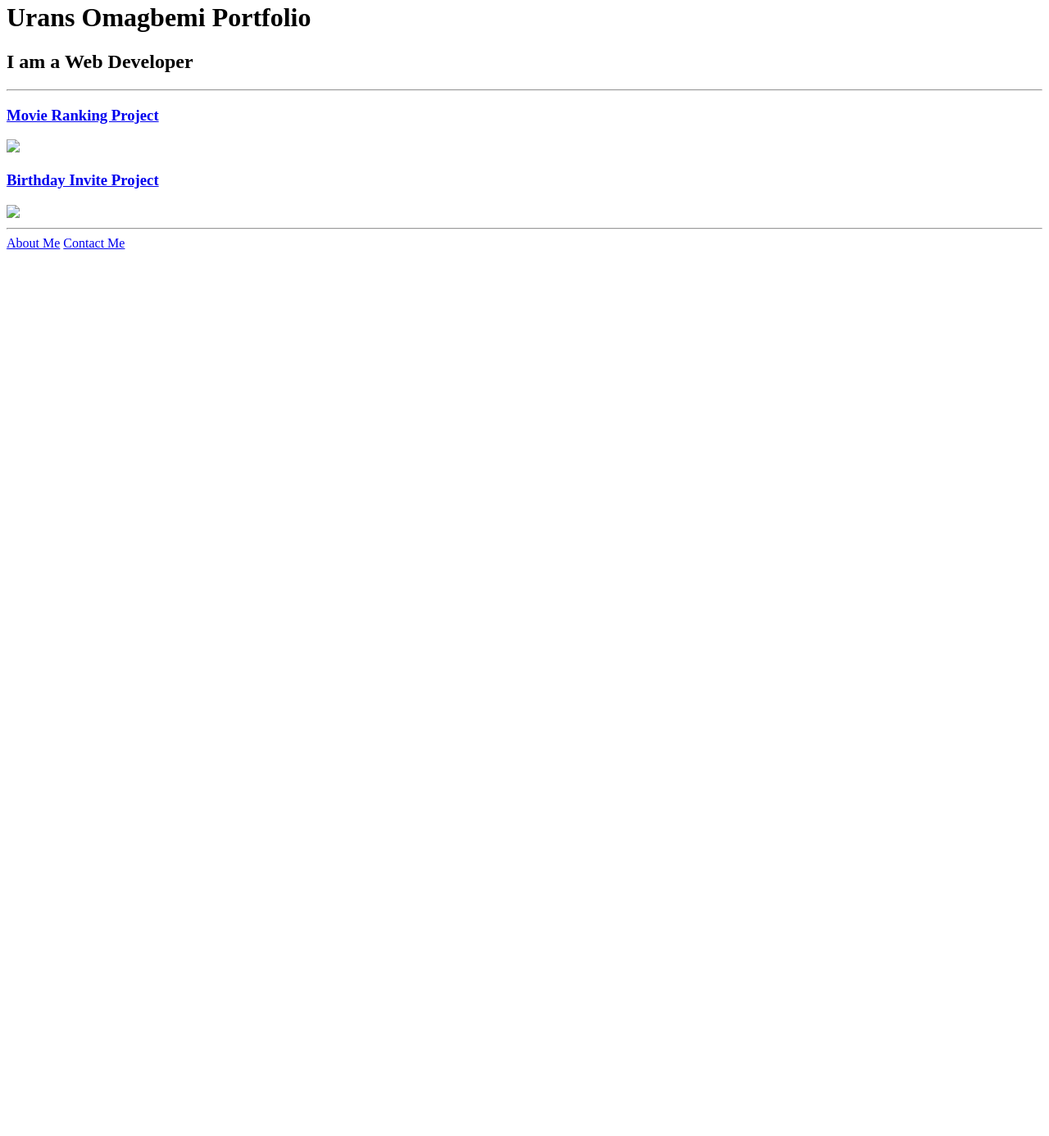
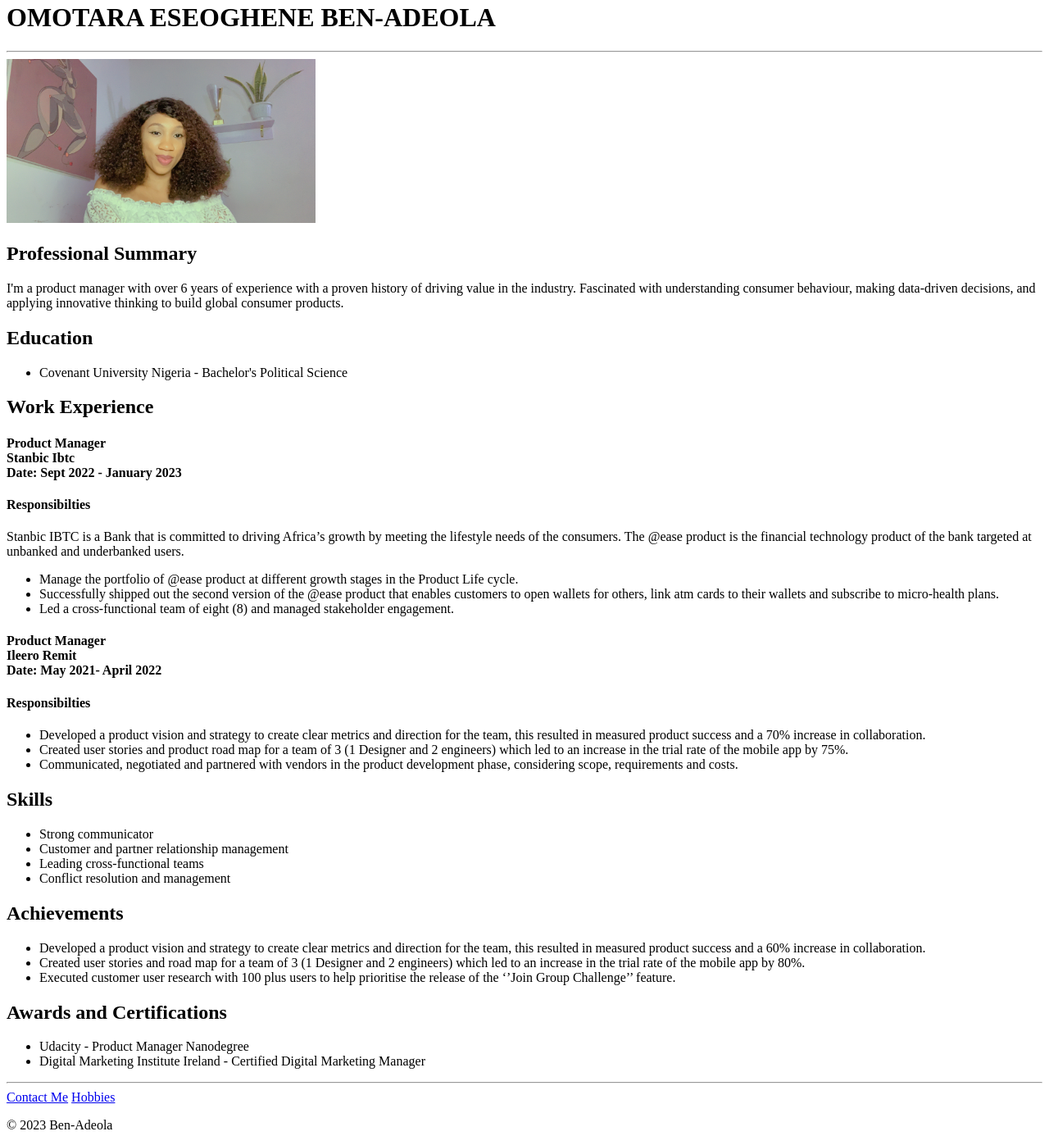
Before and after one commit to urans1989/html.portfolio, a plain HTML site: page index.html in a window 1280 px wide. Shown: the part 18-1404 px from the top of the page at 82% size. Before the commit the page ends 800 px from the top, so only its background shows below. Drawn offline with Linux system fonts and the light colour scheme.

Commit message:
Add files via upload

```diff
--- a/index.html
+++ b/index.html
@@ -1,19 +1,75 @@
 <!DOCTYPE html>
 <html lang="en">
-    <head>
-        <title>birthday-invite</title>
     <meta charset="UTF-8">
+<head><title>My Resume</title>
 </head>
 <body>
-        <h1>Urans Omagbemi Portfolio</h1>
-        <h2>I am a Web Developer</h2>
+    <h1>OMOTARA ESEOGHENE BEN-ADEOLA</h1>
     <hr/>
-        <h3><a href="./public/Movie ranking.html" alt="MRP">Movie Ranking Project</a></h3>
-        <img src="./assets/images/movie-ranking.png" height="200">
-        <h3><a href="./public/birthday-invite.html" alt="Birthday">Birthday Invite Project</a></h3>
-        <img src="./assets/images/birthday-invite.png" height="200">
+    <img src="./IMG_7701 2.JPG" height="200" alt="My picture">
+    <h2>Professional Summary</h2>
+    <p>I'm a product manager with over 6 years of experience with a proven history of driving value in the industry.
+        Fascinated with understanding consumer behaviour, making data-driven decisions, and applying innovative thinking
+        to build global consumer products.
+    </p>
+    <H2>Education</h2>
+
+    <ul><li>Covenant University Nigeria - Bachelor's Political Science</li>
+    </ul>
+
+    <h2>Work Experience</h2>
+    <h4>Product Manager <br/>Stanbic Ibtc<br/>Date: Sept 2022 - January 2023</h4>
+    <h4>Responsibilties</h4>
+    <p>Stanbic IBTC  is a Bank that is committed to driving Africa’s growth by meeting the lifestyle needs of the consumers. The @ease product is the financial technology product of the bank targeted at unbanked and underbanked users.
+    </p>
+    <ul>
+        <li>Manage the portfolio of  @ease product at different growth stages in the Product Life cycle.</li>
+        <li>Successfully shipped out the second version of the @ease product that enables customers to open wallets for others, link atm cards to their wallets and subscribe to micro-health plans.
+        </li>
+        <li>Led a cross-functional team of eight (8) and managed stakeholder engagement.
+        </li>
+    </ul>
+    <h4>Product Manager
+        <br/> Ileero Remit
+        <br/>Date:   May 2021- April 2022  </h4>
+    <h4>
+        Responsibilties
+    </h4>
+
+    <ul>
+        <li>Developed a product vision and strategy to create clear metrics and direction for the team, this resulted in measured product success and a 70% increase in collaboration.
+        </li>
+        <li>Created user stories and product road map for a team of 3 (1 Designer and 2 engineers) which led to an increase in the trial rate of the mobile app by 75%.</li>
+        <li>Communicated, negotiated and partnered with vendors in the product development phase, considering scope, requirements and costs.
+        </li>
+    </ul>
+
+
+    <h2>Skills</h2>
+    <ul><li>Strong communicator</li>
+    <li> Customer and partner relationship management</li>
+    <li>Leading cross-functional teams</li>
+    <li> Conflict resolution and management</li>
+    </ul>
+
+    <h2>Achievements</h2>
+    <ul>
+        <li>Developed a product vision and strategy to create clear metrics and direction for the team, this resulted in measured product success and a 60% increase in collaboration.</li>
+        <li>Created user stories and road map for a team of 3 (1 Designer and 2 engineers) which led to an increase in the trial rate of the mobile app by 80%.
+        </li>
+        <li>Executed customer user research with 100 plus users to help prioritise the release of the ‘’Join Group Challenge’’ feature.
+        </li>
+    </ul>
+
+
+    <h2>Awards and Certifications</h2>
+    <ul> <li>Udacity - Product Manager Nanodegree </li>
+        <li>Digital Marketing Institute Ireland - Certified Digital Marketing Manager</li></ul>
     <hr/>
-        <a href="./public/about.html" alt="about">About Me</a>
-        <a href="./public/contact.html" alt="contact">Contact Me</a>
+        <a href="./Contact.html">Contact Me</a>
+        <a href="./hobbies.html">Hobbies</a>
+    <footer>
+        <p>© 2023 Ben-Adeola</p>
+    </footer>
 </body>
 </html>
```
Also changed, not shown: Contact.html (added, +15 -0 lines), hobbies.html (added, +18 -0 lines), IMG_7701 2.JPG (added). Lines whose indentation alone changed are shown as unchanged.
